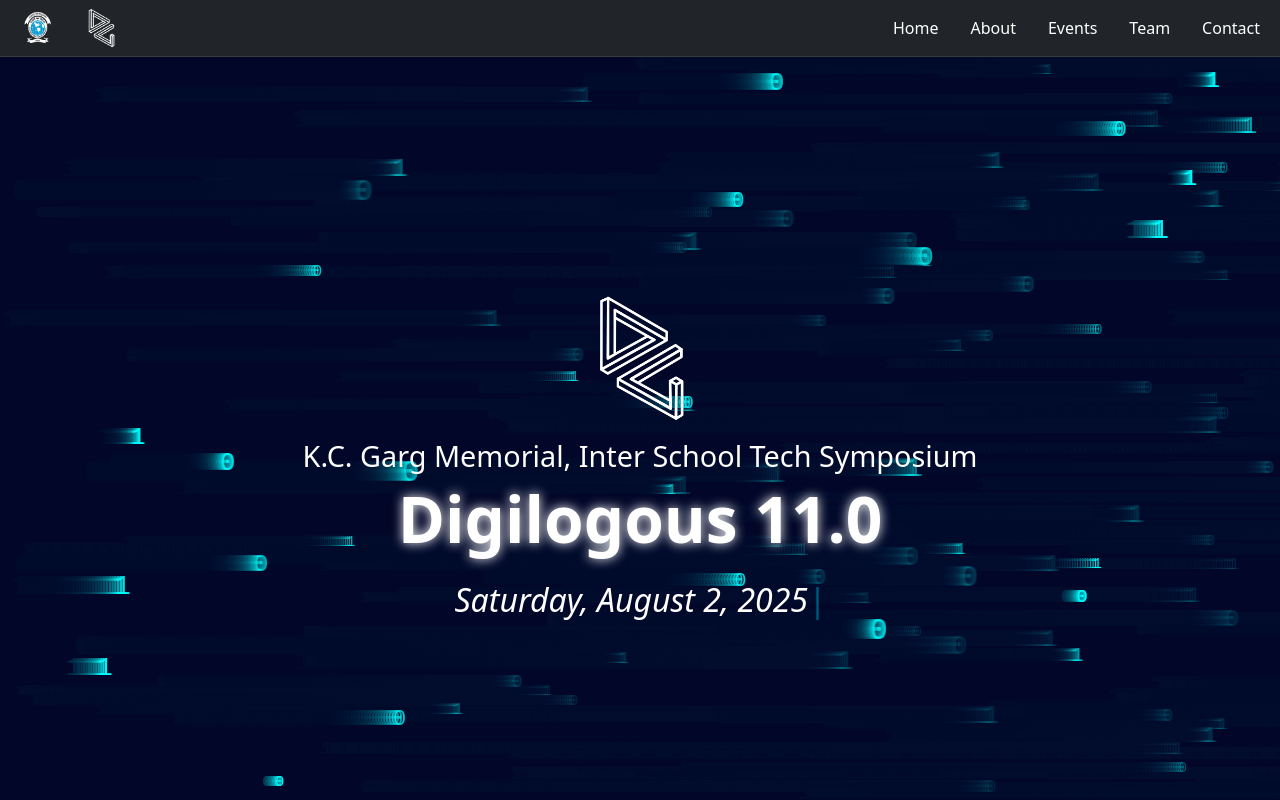
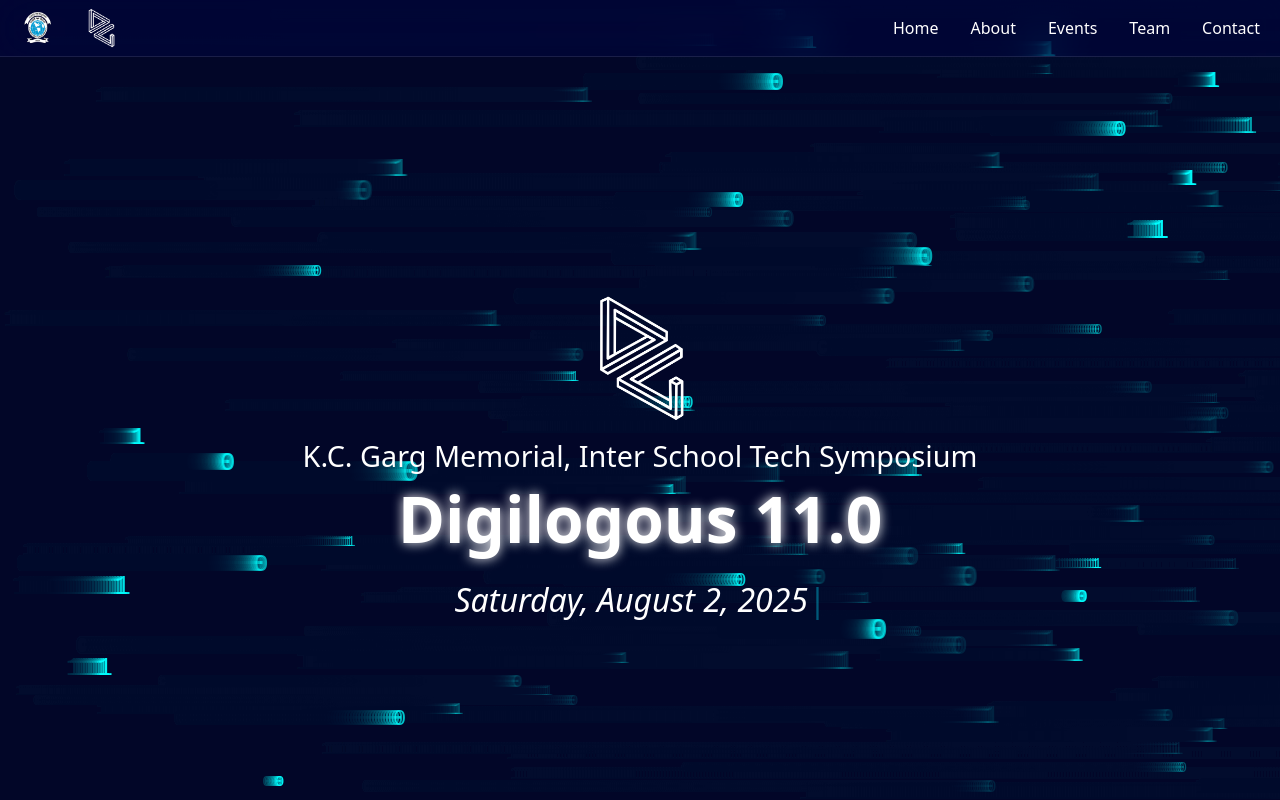
Before and after one commit to HJBKUG/Digi, a plain HTML site: page index.html in a window 1280 px wide. Shown: the top 800 px of the page. Drawn offline with nearby package versions, Linux system fonts and the light colour scheme.

Commit message:
Update index.html

```diff
--- a/index.html
+++ b/index.html
@@ -19,7 +19,7 @@
   <canvas id="textCanvas"></canvas>
 
   <!-- Navbar -->
-  <nav class="navbar navbar-expand-lg custom-navbar navbar-dark bg-dark fixed-top">
+  <nav class="navbar navbar-expand-lg custom-navbar fixed-top">
   <div class="container-fluid">
     <!-- Left Logos -->
     <div class="d-flex align-items-center gap-3">
```
